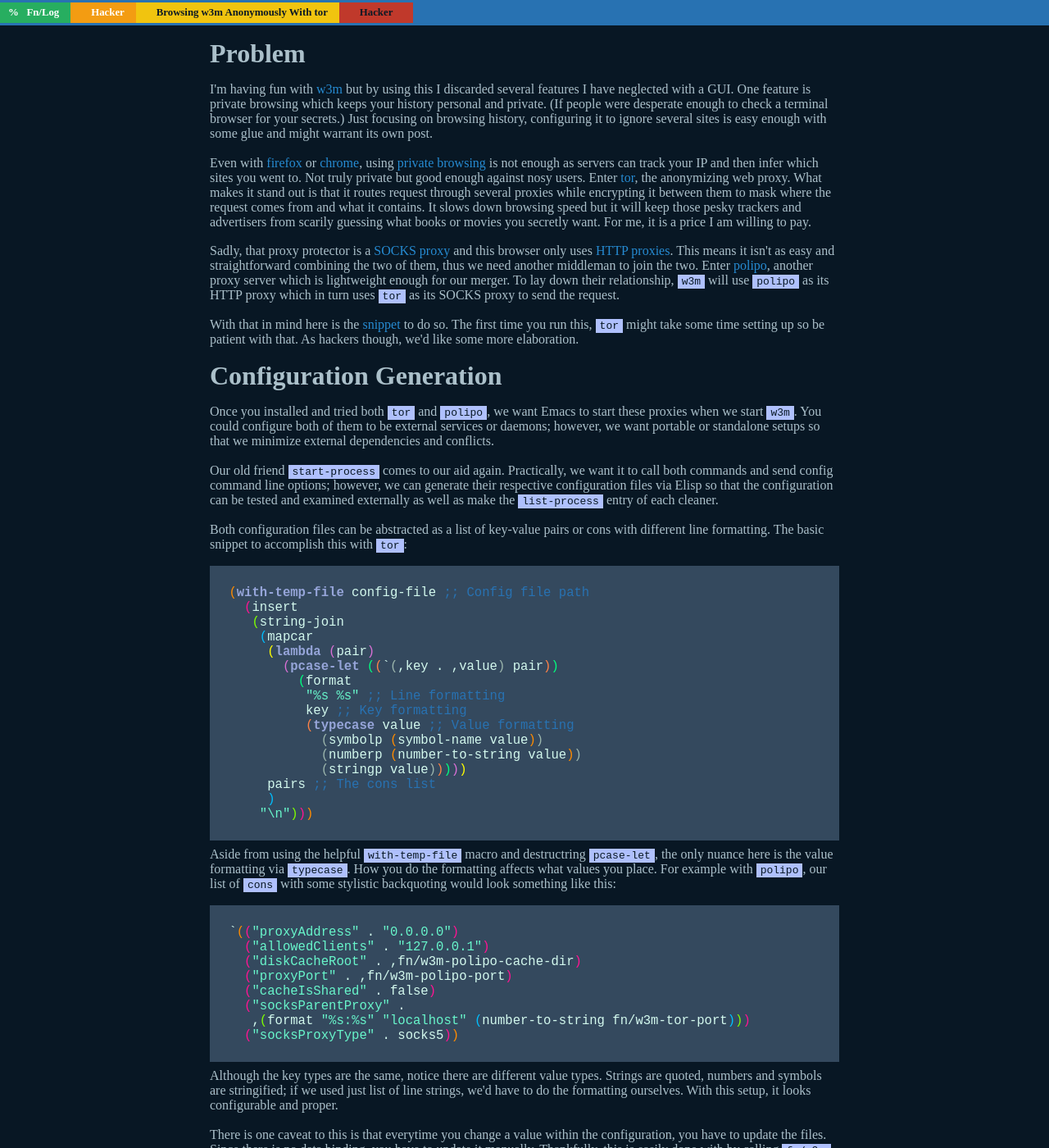
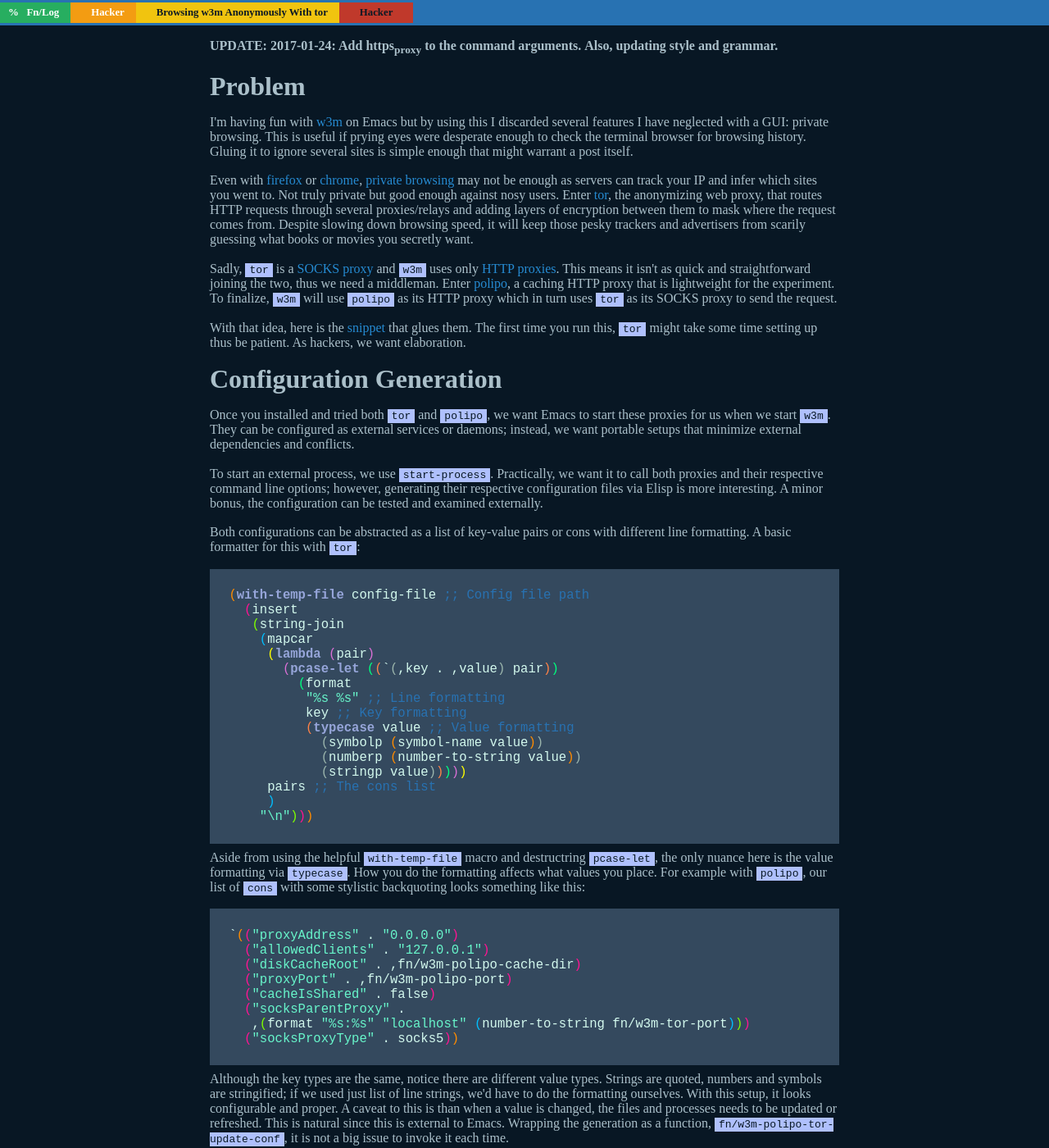
Before and after one commit to FrancisMurillo/FrancisMurillo.github.io, a Jekyll site: the page built from hacker/_posts/2017-02-01-Browsing w3m Anonymously With tor.html, in a window 1280 px wide and 1400 px high. Shown: the whole window at 82% size. Built offline with Jekyll 4.4.1, drawn with Linux system fonts in a browser that asks for light colours; some of the changed text lies outside the part shown.

Commit message:
Updating post

```diff
--- a/hacker/_posts/2017-02-01-Browsing w3m Anonymously With tor.html
+++ b/hacker/_posts/2017-02-01-Browsing w3m Anonymously With tor.html
@@ -12,44 +12,46 @@
 - polipo
 ---
 
+<p>
+<b>UPDATE: 2017-01-24: Add https<sub>proxy</sub> to the command arguments.</b>
+<b>Also, updating style and grammar.</b>
+</p>
+
 <div id="outline-container-orgbf422ff" class="outline-2">
 <h2 id="orgbf422ff">Problem</h2>
 <div class="outline-text-2" id="text-orgbf422ff">
 <p>
-I'm having fun with <a href="http://w3m.sourceforge.net/">w3m</a> but by using this I discarded several features
-I have neglected with a GUI. One feature is private browsing which
-keeps your history personal and private. (If people were desperate
-enough to check a terminal browser for your secrets.) Just focusing on
-browsing history, configuring it to ignore several sites is easy
-enough with some glue and might warrant its own post.
+I'm having fun with <a href="http://w3m.sourceforge.net/">w3m</a> on Emacs but by using this I discarded several
+features I have neglected with a GUI: private browsing. This is useful
+if prying eyes were desperate enough to check the terminal browser for
+browsing history. Gluing it to ignore several sites is simple enough
+that might warrant a post itself.
 </p>
 
 <p>
-Even with <a href="https://www.mozilla.org/en-US/firefox/new/">firefox</a> or <a href="https://www.google.com/chrome/browser/desktop/index.html">chrome</a>, using <a href="https://duckduckgo.com/l/?kh=-1&amp;uddg=https%3A%2F%2Fsupport.mozilla.org%2Fen%2DUS%2Fkb%2FPrivate%2520Browsing">private browsing</a> is not enough as
-servers can track your IP and then infer which sites you went to. Not
-truly private but good enough against nosy users. Enter <a href="https://www.torproject.org/index.html.en">tor</a>, the
-anonymizing web proxy. What makes it stand out is that it routes
-request through several proxies while encrypting it between them to
-mask where the request comes from and what it contains. It slows down
-browsing speed but it will keep those pesky trackers and advertisers
-from scarily guessing what books or movies you secretly want. For me,
-it is a price I am willing to pay.
+Even with <a href="https://www.mozilla.org/en-US/firefox/new/">firefox</a> or <a href="https://www.google.com/chrome/browser/desktop/index.html">chrome</a>, <a href="https://duckduckgo.com/l/?kh=-1&amp;uddg=https%3A%2F%2Fsupport.mozilla.org%2Fen%2DUS%2Fkb%2FPrivate%2520Browsing">private browsing</a> may not be enough as
+servers can track your IP and infer which sites you went to. Not truly
+private but good enough against nosy users. Enter <a href="https://www.torproject.org/index.html.en">tor</a>, the anonymizing
+web proxy, that routes HTTP requests through several proxies/relays
+and adding layers of encryption between them to mask where the request
+comes from. Despite slowing down browsing speed, it will keep those
+pesky trackers and advertisers from scarily guessing what books or
+movies you secretly want.
 </p>
 
 <p>
-Sadly, that proxy protector is a <a href="https://en.wikipedia.org/wiki/SOCKS">SOCKS proxy</a> and this browser only
-uses <a href="https://en.wikipedia.org/wiki/Proxy_server">HTTP proxies</a>. This means it isn't as easy and straightforward
-combining the two of them, thus we need another middleman to join the
-two. Enter <a href="https://en.wikipedia.org/wiki/Polipo">polipo</a>, another proxy server which is lightweight enough
-for our merger. To lay down their relationship, <code>w3m</code> will use
-<code>polipo</code> as its HTTP proxy which in turn uses <code>tor</code> as its SOCKS proxy
-to send the request.
+Sadly, <code>tor</code> is a <a href="https://en.wikipedia.org/wiki/SOCKS">SOCKS proxy</a> and <code>w3m</code> uses only <a href="https://en.wikipedia.org/wiki/Proxy_server">HTTP proxies</a>. This
+means it isn't as quick and straightforward joining the two, thus we
+need a middleman. Enter <a href="https://en.wikipedia.org/wiki/Polipo">polipo</a>, a caching HTTP proxy that is
+lightweight for the experiment. To finalize, <code>w3m</code> will use <code>polipo</code>
+as its HTTP proxy which in turn uses <code>tor</code> as its SOCKS proxy to send
+the request.
 </p>
 
 <p>
-With that in mind here is the <a href="https://gist.github.com/0bf59110d447138d7d0a6d227d80f9a4">snippet</a> to do so. The first time you run
-this, <code>tor</code> might take some time setting up so be patient with that.
-As hackers though, we'd like some more elaboration.
+With that idea, here is the <a href="https://gist.github.com/0bf59110d447138d7d0a6d227d80f9a4">snippet</a> that glues them. The first time
+you run this, <code>tor</code> might take some time setting up thus be patient.
+As hackers, we want elaboration.
 </p>
 </div>
 </div>
@@ -59,24 +61,23 @@
 <div class="outline-text-2" id="text-org3c3264b">
 <p>
 Once you installed and tried both <code>tor</code> and <code>polipo</code>, we want Emacs to
-start these proxies when we start <code>w3m</code>. You could configure both of
-them to be external services or daemons; however, we want portable or
-standalone setups so that we minimize external dependencies and
-conflicts.
+start these proxies for us when we start <code>w3m</code>. They can be configured
+as external services or daemons; instead, we want portable setups that
+minimize external dependencies and conflicts.
 </p>
 
 <p>
-Our old friend <code>start-process</code> comes to our aid again. Practically, we
-want it to call both commands and send config command line options;
-however, we can generate their respective configuration files via
-Elisp so that the configuration can be tested and examined externally
-as well as make the <code>list-process</code> entry of each cleaner.
+To start an external process, we use <code>start-process</code>. Practically, we
+want it to call both proxies and their respective command line
+options; however, generating their respective configuration files via
+Elisp is more interesting. A minor bonus, the configuration can be
+tested and examined externally.
 </p>
 
 <p>
-Both configuration files can be abstracted as a list of key-value pairs or
-cons with different line formatting. The basic snippet to accomplish
-this with <code>tor</code>:
+Both configurations can be abstracted as a list of key-value pairs or
+cons with different line formatting. A basic formatter for this with
+<code>tor</code>:
 </p>
 
 <div class="org-src-container">
@@ -104,7 +105,7 @@
 <code>pcase-let</code>, the only nuance here is the value formatting via
 <code>typecase</code>. How you do the formatting affects what values you place.
 For example with <code>polipo</code>, our list of <code>cons</code> with some stylistic
-backquoting would look something like this:
+backquoting looks something like this:
 </p>
 
 <div class="org-src-container">
@@ -123,27 +124,24 @@
 Although the key types are the same, notice there are different value
 types. Strings are quoted, numbers and symbols are stringified; if we
 used just list of line strings, we'd have to do the formatting
-ourselves. With this setup, it looks configurable and proper.
+ourselves. With this setup, it looks configurable and proper. A caveat
+to this is than when a value is changed, the files and processes needs
+to be updated or refreshed. This is natural since this is external to
+Emacs. Wrapping the generation as a function,
+<code>fn/w3m-polipo-tor-update-conf</code>, it is not a big issue to invoke it
+each time.
 </p>
 
 <p>
-There is one caveat to this is that everytime you change a value
-within the configuration, you have to update the files. Since there is
-no data binding, you have to update it manually. Thankfully, this is
-easily done with by calling <code>fn/w3m-polipo-tor-update-conf</code>
-afterwards.
+As an aside, <code>customize-set-variable</code> has some data binding mechanism
+through <code>:set</code> and <code>:get</code> property but it isn't necessary for a small
+shiv. Also, it is fascinating how generating the files with Elisp
+binds the data and code.
 </p>
 
 <p>
-As a side note, there is some data binding mechanism using <code>defcustom</code>
-and <code>customize-set-variable</code> but isn't really needed for a small shiv.
-Also, it is fascinating how generating the files with Elisp allows us
-to ensure they are bound by data and code.
-</p>
-
-<p>
-Now, we can talk about the options we are interested in since I am
-assuming you didn't really read the manuals.
+We now talk about the options we are interested in since I am assuming
+you didn't really read the manuals.
 </p>
 </div>
 </div>
@@ -164,14 +162,13 @@
 </div>
 
 <dl class="org-dl">
-<dt><b>SocksPort</b></dt><dd>The port which it listens to. More importantly, this port is
-where <code>polipo</code> points to.</dd>
-<dt><b>DataDirectory</b></dt><dd>The directory it uses. Not needed, but must be changed since it
+<dt><b>SocksPort</b></dt><dd>The port it listens to. This port is what <code>polipo</code> points to.</dd>
+<dt><b>DataDirectory</b></dt><dd>The directory it uses. Optional, but must be changed since it
 defaults to a system directory</dd>
 <dt><b>ControlPort</b></dt><dd>Optional debugging port if you want to monitor it with tools such
 as <a href="https://www.torproject.org/index.html.en">arm</a>.</dd>
 <dt><b>DisableDebuggerAttachment</b></dt><dd><p>
-       This allows debugging and monitoring which is optional like <b>ControlPort</b>
+       If you want to monitor, set this flag
 </p>
 
 <p>
@@ -202,16 +199,14 @@
 </div>
 
 <dl class="org-dl">
-<dt><b>proxyAddress</b></dt><dd>The address this listens to. Since this is standalone,
-<b>localhost</b> is the only thing we need.</dd>
-<dt><b>allowedClients</b></dt><dd>The address that this allows. Since you can configure it to
-be a network router, it has this option.</dd>
+<dt><b>proxyAddress</b></dt><dd>The address this listens to. For portability, <b>localhost</b> is the
+value.</dd>
+<dt><b>allowedClients</b></dt><dd>The IP address allowed. Portability again, <b>localhost</b> is the value.</dd>
 <dt><b>diskCacheRoot</b></dt><dd>Like with <code>tor</code> and <b>DataDirectory</b>.</dd>
-<dt><b>proxyPort</b></dt><dd>The port this listens to which <code>w3m</code> uses as its proxy</dd>
-<dt><b>cacheIsShared</b></dt><dd>Set to true if there is only one instance. Since this is
-standalone, it is false.</dd>
-<dt><b>socksParentProxy</b></dt><dd>The SOCKS proxy port it listens to. This is where <code>tor</code> and <code>polipo</code>
-meet.</dd>
+<dt><b>proxyPort</b></dt><dd>The port this listens to. This port is what <code>w3m</code> uses.</dd>
+<dt><b>cacheIsShared</b></dt><dd>Set to true if the configuration is used by only one instance.</dd>
+<dt><b>socksParentProxy</b></dt><dd>The SOCKS proxy port it listens to. This port is the meeting of
+<code>tor</code> and <code>polipo</code>.</dd>
 <dt><b>socksProxyType</b></dt><dd>The SOCKS proxy type. The default <code>socks5</code> is what <code>tor</code> is.</dd>
 </dl>
 
@@ -233,9 +228,28 @@
 <p>
 We now look at the main browser and the only external option it needs,
 <code>http_proxy</code>. This is simply adding to <code>w3m-command-arguments</code> the
-value <code>http_proxy=https://127.0.0.1:&lt;polipo-port&gt;</code> after <code>-o</code> option
-and that is all there is. It is now just a matter of calling the
-appropriate processes when <code>w3m</code> loads:
+value <code>http_proxy=https://127.0.0.1:&lt;polipo-port&gt;</code> after <code>-o</code> option.
+Aside, a nuance is also duplicating it for <code>https_proxy</code> as such:
+</p>
+
+<div class="org-src-container">
+<pre class="src src-emacs-lisp"><span style="color: #ff8c00;">(</span><span style="color: #96a5d9; font-weight: bold;">setq</span> w3m-command-arguments
+   <span style="color: #ff1493;">(</span>append w3m-command-arguments
+           <span style="color: #7fff00;">(</span>list <span style="color: #68f6cb;">"-o"</span>
+              <span style="color: #00bfff;">(</span>format
+               <span style="color: #68f6cb;">"http_proxy=http://127.0.0.1:%s/"</span>
+               fn/w3m-privoxy-port<span style="color: #00bfff;">)</span><span style="color: #7fff00;">)</span>
+           <span style="color: #7fff00;">(</span>list <span style="color: #68f6cb;">"-o"</span>
+              <span style="color: #00bfff;">(</span>format
+               <span style="color: #68f6cb;">"https_proxy=https://127.0.0.1:%s/"</span>
+               fn/w3m-privoxy-port<span style="color: #00bfff;">)</span><span style="color: #7fff00;">)</span><span style="color: #ff1493;">)</span><span style="color: #ff8c00;">)</span>
+</pre>
+</div>
+
+<p>
+To note, <code>w3m</code> has its own configuration thus this configuration can
+be set there but it does ruin the data and code binding. It is now
+just a matter of calling the appropriate processes when <code>w3m</code> loads:
 </p>
 
 <div class="org-src-container">
@@ -252,8 +266,8 @@
 </p>
 
 <p>
-If there are specialized hosts or domains which you don't need
-anonymity, you should set them via <code>w3m-no-proxy-domains</code>:
+If you don't need anonymity for some specialized hosts or domain, set
+it via <code>w3m-no-proxy-domains</code>:
 </p>
 
 <div class="org-src-container">
@@ -265,11 +279,8 @@
 <p>
 As for me, if I don't add this, I can't test my blog since I will get
 a proxy error. Configure to your actual and specific setup.
-</p>
-
-<p>
-Optionally, the proxy might interfere with several sites so a command
-to add the site as a proxy exception:
+Refactoring that, here is a command to add the site as a proxy
+exception:
 </p>
 
 <div class="org-src-container">
@@ -283,12 +294,6 @@
       <span style="color: #00bfff;">(</span>w3m-reload-this-page<span style="color: #00bfff;">)</span><span style="color: #7fff00;">)</span><span style="color: #ff1493;">)</span><span style="color: #ff8c00;">)</span>
 </pre>
 </div>
-
-<p>
-This adds the current host to <code>w3m-no-proxy-domains</code> and reloads the
-page. Hopefully, you would not need to use this command as it
-signifies the roadblocks the proxies bring.
-</p>
 </div>
 </div>
 
@@ -312,7 +317,7 @@
 Now the flip side of killing it should be handled when Emacs
 terminates; however for some reason, <code>tor</code> doesn't cleanly stop which
 creates a leak that is not visible by <code>list-process</code>. Strangely,
-<code>polipo</code> closes properly but <code>tor</code> does not. So a stronger guarantee
+<code>polipo</code> closes properly but <code>tor</code> does not. A stronger guarantee
 is to kill it as part of Emacs:
 </p>
 
@@ -343,11 +348,11 @@
 
 <p>
 This means when Emacs is killed externally, it restarts <code>tor</code> instead
-of killing it. Sadly, there is no way to change the kill or intercept
-the signal <code>tor</code> receives easily. For now, this issue is out of scope
-for a simple process glue. You can create a custom script to start
-<code>tor</code>, but this is a reminder that we can't control everything without
-lower level work.
+of killing it. Sadly, changing the kill or intercept the signal <code>tor</code>
+receives is not easy. For now, this issue is out of scope for a simple
+process glue. You can create a custom script to start <code>tor</code>, but this
+is a reminder that we can't control everything without lower level
+work.
 </p>
 </div>
 </div>
@@ -365,12 +370,13 @@
 <li>Data and argument binding, managing <code>w3m-command-arguments</code> as well</li>
 <li>Error handling</li>
 <li>Process management on open and close of <code>w3m</code>, maybe <code>prodigy</code>?</li>
-<li>Proxy fine tuning and configuration, checkout <a href="https://gitweb.torproject.org/torbrowser.git/plain/build-scripts/config/polipo.conf?id=1ffcd9dafb9dd76c3a29dd686e05a71a95599fb5">custom polipo conf from tor</a></li>
+<li>Proxy fine-tuning and configuration, checkout <a href="https://gitweb.torproject.org/torbrowser.git/plain/build-scripts/config/polipo.conf?id=1ffcd9dafb9dd76c3a29dd686e05a71a95599fb5">custom polipo conf from tor</a></li>
 </ul>
 
 <p>
-The joy of Emacs, gluing things together to get what you want even if
-its just private browsing.
+As disclaimer, this does not fully make you anonymous specially in
+cases where you need to login, but it is an improvement over private
+browsing.
 </p>
 </div>
 </div>
```
Also changed, not shown: other parts of hacker/_posts/2017-02-01-Browsing w3m Anonymously With tor.html (+1 -1 lines), _data/official-watch-list.yaml (+48 -0 lines).
